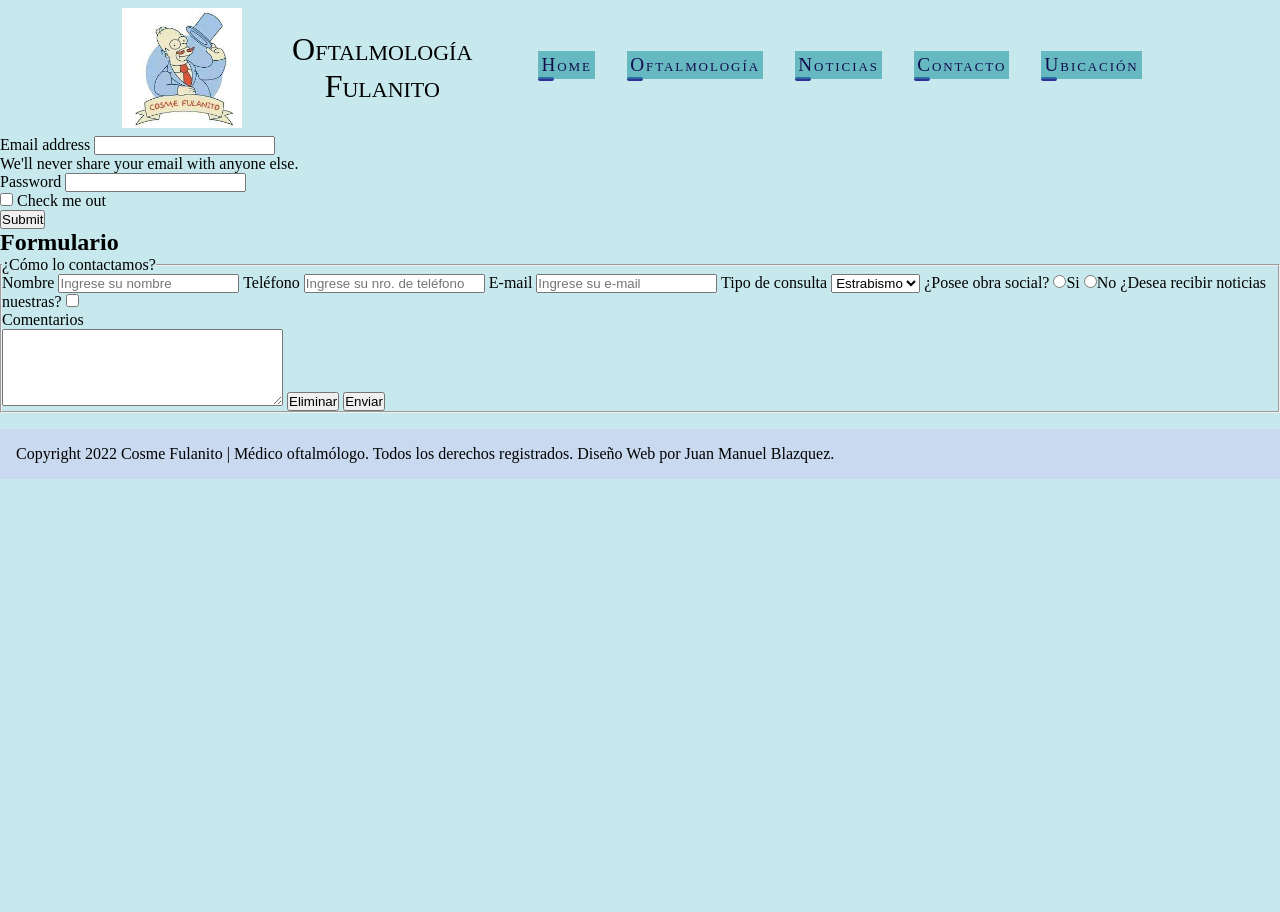
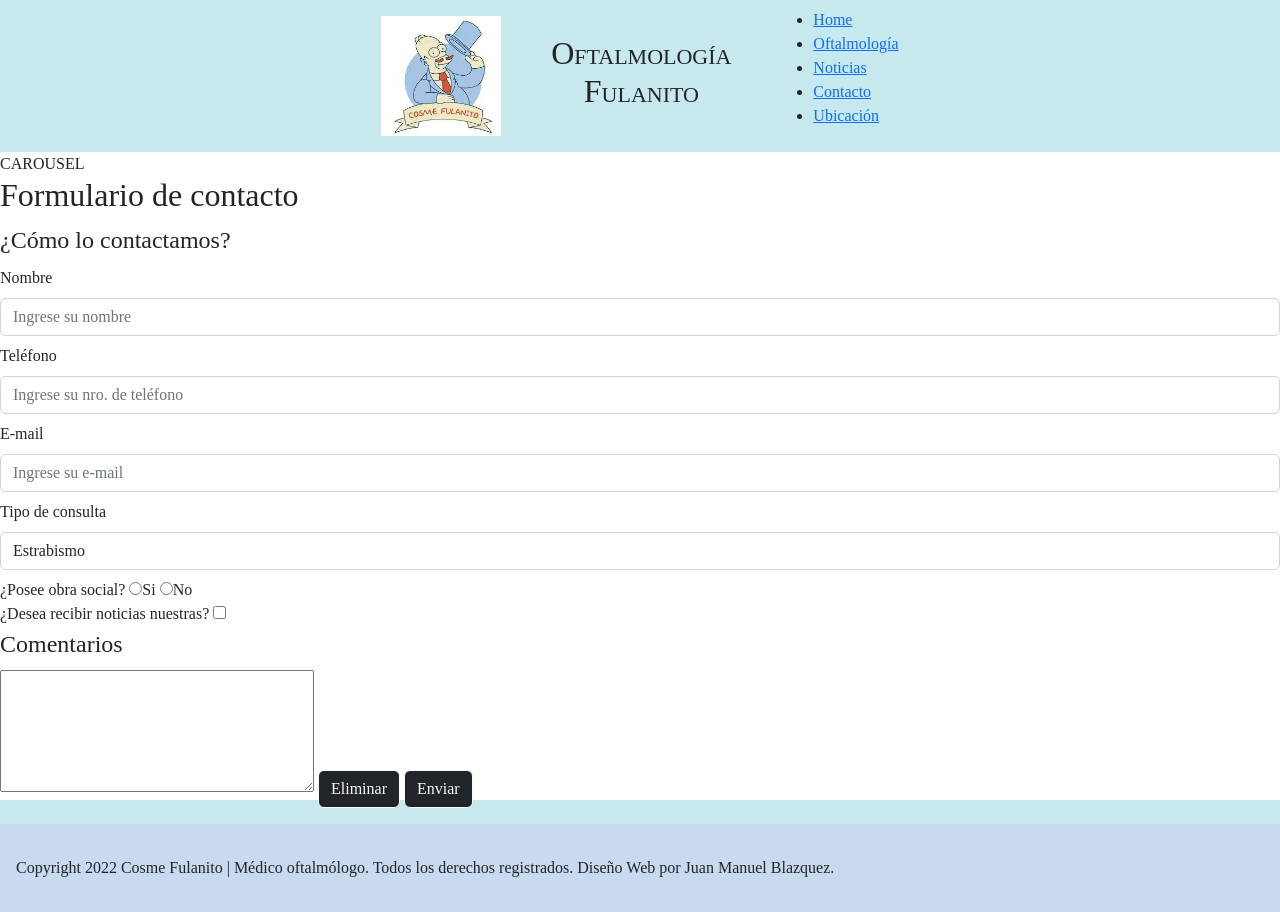
Before and after one commit to JMB-94/JMB-coderhouse, a plain HTML site: page views/contacto.html in a window 1280 px wide. Before the commit the page ends 808 px from the top, so only its background shows below. Drawn offline with nearby package versions, Linux system fonts and the light colour scheme; a web font is replaced by a local one.

Commit message:
first-commit

```diff
--- a/estilos-css/estilos.css
+++ b/estilos-css/estilos.css
@@ -3,7 +3,7 @@
 *{
   margin: 0;
   padding: 0;
-  box-sizing: border-box;
+  box-sizing: border-box !important;
 }
 
 html{
@@ -51,13 +51,14 @@ img {
   align-items: center;
   justify-content: center;
   flex-wrap: wrap;
-  margin: 0.5rem;
+  padding: 0.5rem;
+  background-color:#33b0be46;
 
 }
 
+
 .header__intro {
   display: flex;
-
   width: 400px;
 }
 
@@ -79,7 +80,7 @@ img {
 
 /* ---Navbar--- */
 
-.header__navbar ul {
+/* .header__navbar ul {
   display:flex;
   flex-wrap: wrap;
   list-style-type: none;
@@ -105,11 +106,11 @@ img {
   background-color: rgb(41,153,165,0.6);
   color: rgb(19, 12, 78);
   clear: both;
-}
+} */
 
 /* HOVER NAVBAR */
 
-.header__navbar li::before{
+/* .header__navbar li::before{
   content: " ";
   display: absolute;
   width: 0.3rem;
@@ -135,7 +136,7 @@ img {
   border-bottom: 0.3rem solid darkblue;
   transition: all 0.4s;
 
-}
+} */
 
 
 /* -----Placeholder ref----- */
@@ -160,14 +161,16 @@ img {
 
 .banner__title {
   color: #1b65c5;
-  margin-bottom: 0.7px;
-  letter-spacing: 0.7px;
+  margin-bottom: 0.2em;
+  font-weight: 600;
+  font-family: var(--font-titles);
 }
 
 .banner__text {
   width: 500px;
   text-align: justify;
   letter-spacing: 0.4px;
+  font-family: var(--font-main);
 }
 
 .banner__img {
--- a/views/contacto.html
+++ b/views/contacto.html
@@ -3,16 +3,17 @@
   <head>
     <meta charset="UTF-8" />
     <meta http-equiv="X-UA-Compatible" content="IE=edge" />
-    <meta name="viewport" content="width=device-width, initial-scale=1.0" />
+    <meta name="viewport" content="width=device-width, initial-scale=1" />
     <title>Contacto</title>
     <link rel="icon" type="image/x-icon" href="../assets/eye.png" />
-    <link rel="stylesheet" href="../estilos-css/estilos.css" />
     <link rel="preconnect" href="https://fonts.googleapis.com" />
     <link rel="preconnect" href="https://fonts.gstatic.com" crossorigin />
     <link
       href="https://fonts.googleapis.com/css2?family=Abril+Fatface&family=Arbutus+Slab&family=Lobster&display=swap"
       rel="stylesheet"
     />
+    <link href="https://cdn.jsdelivr.net/npm/bootstrap@5.2.0/dist/css/bootstrap.min.css" rel="stylesheet" integrity="sha384-gH2yIJqKdNHPEq0n4Mqa/HGKIhSkIHeL5AyhkYV8i59U5AR6csBvApHHNl/vI1Bx" crossorigin="anonymous">
+    <link rel="stylesheet" href="../estilos-css/estilos.css" />
 
 
   </head>
@@ -41,81 +42,75 @@
       </p>
     </header>
     <main>
-      <form>
-        <div class="mb-3">
-          <label for="exampleInputEmail1" class="form-label">Email address</label>
-          <input type="email" class="form-control" id="exampleInputEmail1" aria-describedby="emailHelp">
-          <div id="emailHelp" class="form-text">We'll never share your email with anyone else.</div>
-        </div>
-        <div class="mb-3">
-          <label for="exampleInputPassword1" class="form-label">Password</label>
-          <input type="password" class="form-control" id="exampleInputPassword1">
-        </div>
-        <div class="mb-3 form-check">
-          <input type="checkbox" class="form-check-input" id="exampleCheck1">
-          <label class="form-check-label" for="exampleCheck1">Check me out</label>
-        </div>
-        <button type="submit" class="btn btn-primary">Submit</button>
-      </form>
-      <h2>Formulario</h2>
+      <div>
+        CAROUSEL
+      </div>
+      <h2>Formulario de contacto</h2>
       <!--  Fomulario input -->
-      <form action="">
-        <fieldset>
+      <form role="form">
+        <div class="form-group">
           <legend>¿Cómo lo contactamos?</legend>
           <label for="nombre"> Nombre </label>
           <input
             type="text"
             name="nombre"
             id="nombre"
+            class="form-control my-2"
             placeholder="Ingrese su nombre"
             required
           />
-
+        </div>
+        <div class="form-group">
           <label for="telefono">Teléfono</label>
           <input
             type="tel"
             name="tel"
             id="tel"
+            class="form-control my-2"
             placeholder="Ingrese su nro. de teléfono"
             required
           />
-
+          </div>
+        <div class="form-group">
           <label for="email">E-mail</label>
           <input
             type="email"
             name="email"
             id="email"
+            class="form-control my-2"
             placeholder="Ingrese su e-mail"
             required
           />
-
+         </div>
           <!-- Menú desplegable -->
+          <div class="form-group">
           <label for="tipo-de-consulta">Tipo de consulta </label>
-          <select name="tipo-de-consulta" id="tipo-de-consulta">
+          <select name="tipo-de-consulta" id="tipo-de-consulta" class="form-control my-2">
             <option value="estrabismo">Estrabismo</option>
             <option value="glaucoma">Glaucoma</option>
             <option value="ojo-seco">Ojo seco</option>
             <option value="refraccion">Refracción</option>
             <option value="retina">Retina</option>
           </select>
-
+          </div>
           <!-- Input type radio -->
           <label for="radio"> ¿Posee obra social?</label>
           <input type="radio" name="radio" id="radio" />Si
           <input type="radio" name="radio" id="radio" />No
 
           <!-- Input type checkbox -->
+          <div class="checkbox">
           <label for="checkbox">¿Desea recibir noticias nuestras?</label>
           <input type="checkbox" />
+        </div>
 
           <!-- Textarea -->
-          <legend>Comentarios</legend>
+          <legend class="text-description">Comentarios</legend>
           <textarea name="" rows="5" cols="33"></textarea>
 
           <!-- Botones -->
-          <button type="reset">Eliminar</button>
-          <button type="submit">Enviar</button>
-        </fieldset>
+          <button type="reset" class="btn btn-dark btn-outline-light">Eliminar</button>
+          <button type="submit" class="btn btn-dark btn-outline-light">Enviar</button>
       </form>
     </main>
     <footer id="abajo" class="footer">
```
Also changed, not shown: index.html (+7 -3 lines), views/noticias.html (+4 -2 lines), views/oftalmologia.html (+1 -1 lines), views/ubicacion.html (+1 -1 lines), assets/carousel-1.webp (added), assets/carousel-2.webp (added), assets/carousel-3.webp (added).
